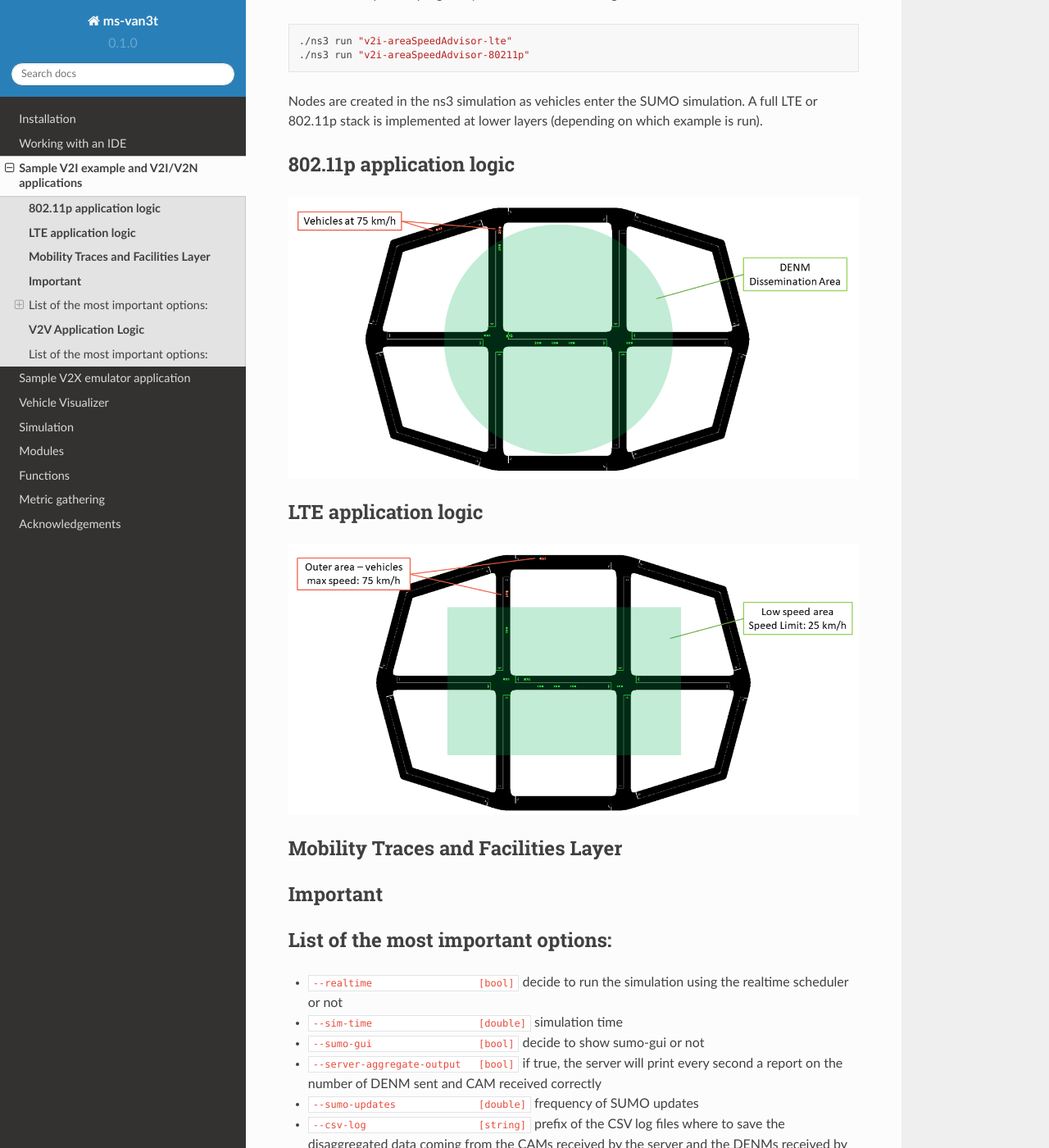
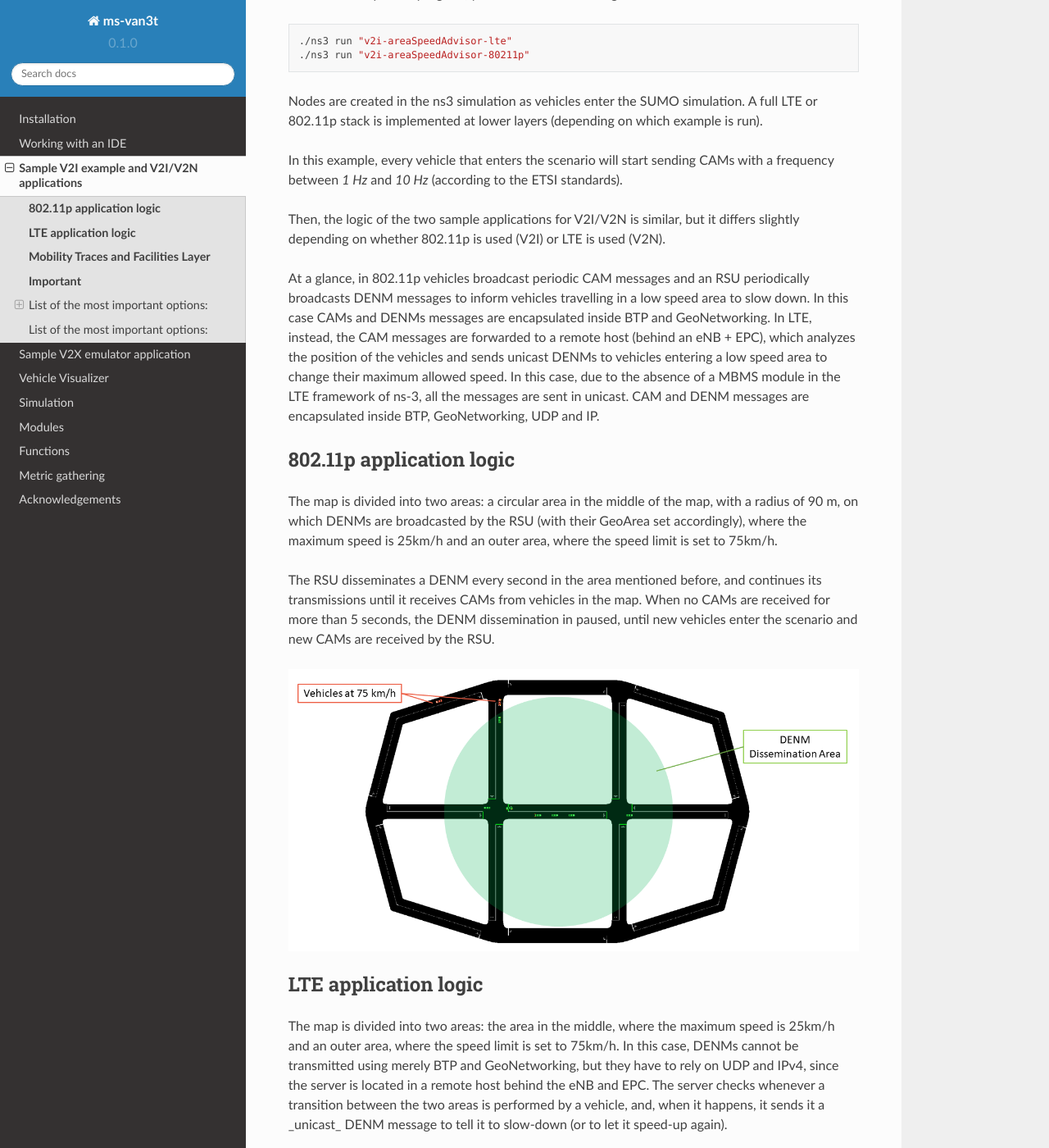
Before and after one commit to carlosrisma/doctutorial, a Sphinx documentation site: the page built from docs/source/Applications.rst, in a window 1280 px wide and 1400 px high, scrolled down 326 px. Shown: the whole window at 82% size. Built offline with Sphinx 7.4.7 and the Read the Docs theme 2.0.0, drawn with Linux system fonts in a browser that asks for light colours; some of the changed text lies outside the part shown.

Commit message:
Update Applications.rst

```diff
--- a/docs/source/Applications.rst
+++ b/docs/source/Applications.rst
@@ -18,18 +18,39 @@ To run the sample V2I program, you can use the following commands:
 Nodes are created in the ns3 simulation as vehicles enter the SUMO simulation.
 A full LTE or 802.11p stack is implemented at lower layers (depending on which example is run).
 
+In this example, every vehicle that enters the scenario will start sending CAMs with a frequency between *1 Hz* and *10 Hz* (according to the ETSI standards).
+
+Then, the logic of the two sample applications for V2I/V2N is similar, but it differs slightly depending on whether 802.11p is used (V2I) or LTE is used (V2N).
+
+At a glance, in 802.11p vehicles broadcast periodic CAM messages and an RSU periodically broadcasts DENM messages to inform vehicles travelling in a low speed area to slow down. In this case CAMs and DENMs messages are encapsulated inside BTP and GeoNetworking.
+In LTE, instead, the CAM messages are forwarded to a remote host (behind an eNB + EPC), which analyzes the position of the vehicles and sends unicast DENMs to vehicles entering a low speed area to change their maximum allowed speed. In this case, due to the absence of a MBMS module in the LTE framework of ns-3, all the messages are sent in unicast.
+CAM and DENM messages are encapsulated inside BTP, GeoNetworking, UDP and IP.
+
 **802.11p application logic**
 ------------------------------
+
+The map is divided into two areas: a circular area in the middle of the map, with a radius of 90 m, on which DENMs are broadcasted by the RSU (with their GeoArea set accordingly), where the maximum speed is 25km/h and an outer area, where the speed limit is set to 75km/h.
+
+The RSU disseminates a DENM every second in the area mentioned before, and continues its transmissions until it receives CAMs from vehicles in the map. When no CAMs are received for more than 5 seconds, the DENM dissemination in paused, until new vehicles enter the scenario and new CAMs are received by the RSU.
 
 .. image:: v2i-80211p.png
 
 **LTE application logic**
 ------------------------------
 
+The map is divided into two areas: the area in the middle, where the maximum speed is 25km/h and an outer area, where the speed limit is set to 75km/h. In this case, DENMs cannot be transmitted using merely BTP and GeoNetworking, but they have to rely on UDP and IPv4, since the server is located in a remote host behind the eNB and EPC. The server checks whenever a transition between the two areas is performed by a vehicle, and, when it happens, it sends it a _unicast_ DENM message to tell it to slow-down (or to let it speed-up again).
+
 .. image:: v2i-lte.png
 
 **Mobility Traces and Facilities Layer**
 ----------------------------------------
+
+The mobility trace is contained in the file `ns-3-dev/src/automotive/example/sumo_files_v2i_map/cars.rou.xml`.
+This SUMO map embeds some re-routers allowing the vehicles to continuously move in the map.
+
+The CAMs and DENMs dissemination logics are in the modules inside the `automotive/Facilities` folder while the application logic resides on (areaSpeedAdvisorClient80211p.cc/.h, areaSpeedAdvisorClientLTE.cc/.h) and (areaSpeedAdvisorServer80211p.cc/.h, areaSpeedAdvisorServerLTE.cc/.h) inside `automotive/Applications`.
+
+The user *IS NOT* expected to modify the code inside the "Facilities", "BTP" and "GeoNet" folders, but rather to use the ETSI Facilities Layer methods inside the application.
 
 **Important**
 --------------
@@ -37,12 +58,12 @@ A full LTE or 802.11p stack is implemented at lower layers (depending on which e
 List of the most important options:
 -----------------------------------
 
-* ``--realtime                  [bool]`` decide to run the simulation using the realtime scheduler or not
-* ``--sim-time                  [double]`` simulation time
-* ``--sumo-gui                  [bool]`` decide to show sumo-gui or not
-* ``--server-aggregate-output   [bool]`` if true, the server will print every second a report on the number of DENM sent and CAM received correctly
-* ``--sumo-updates              [double]`` frequency of SUMO updates
-* ``--csv-log                   [string]`` prefix of the CSV log files where to save the disaggregated data coming from the CAMs received by the server and the DENMs received by the vehicles
+* `` --realtime                  [bool]`` decide to run the simulation using the realtime scheduler or not
+* `` --sim-time                  [double]`` simulation time
+* `` --sumo-gui                  [bool]`` decide to show sumo-gui or not
+* `` --server-aggregate-output   [bool]`` if true, the server will print every second a report on the number of DENM sent and CAM received correctly
+* `` --sumo-updates              [double]`` frequency of SUMO updates
+* `` --csv-log                   [string]`` prefix of the CSV log files where to save the disaggregated data coming from the CAMs received by the server and the DENMs received by the vehicles
 
 Sample V2V example and V2V applications
 =======================================
@@ -64,16 +85,33 @@ To run the program:
 Nodes are created in the ns3 simulation as vehicle enters the SUMO simulation.
 A full NR-V2X, LTE-V2X or 802.11p stack is implemented at lower layers.
 
-**V2V Application Logic**
--------------------------
+In this example, every vehicle that enters the scenario will start sending CAMs with a frequency between *1 Hz* and *10 Hz* (according to the ETSI standards). The vehicles are divided into "passenger" vehicles (i.e., normal vehicles) and "emergency" vehicles.
+
+A CAM generated by an emergency vehicle will have the "StationType" Data Element (i.e. a field of the message) set to "specialVehicles".
+When normal vehicles receive these CAM messages from an emergency vehicle, they will check whether their heading is similar to the one of the emergency vehicle and which is their distance to the latter.
+
+If the heading is similar and the distance is small enough, it means that the emergency vehicle is approaching. In this case, the receiving vehicles will either slow down (if on a different lane than the one the emergency vehicle is travelling on) or change lane as soon as possible (speeding up for a little while, if necessary, when they are on the same lane as the emergency vehicle).
+
+When acting, in the SUMO GUI, vehicles will either turn orange (different lane --> slow down) or green (same lane --> clear path as soon as possible).
+
+The CAMs and DENMs dissemination logic are in the modules inside the `automotive/Facilities` folder while the application logic is inside emergencyVehicleAlert.cc/.h (in `automotive/Applications`).
+The user *IS NOT* expected to modify the code inside the "Facilities", "BTP" or "GeoNet" folders, but rather to use the ETSI Facilities Layer methods inside the application.
+
+The SUMO scenario comprehends a ring-like topology, with two directions and two lanes for each direction (with a total of 4 lanes).
+
+.. image:: v2v-road-topology.png
+
+The mobility trace is contained inside the file `automotive/example/sumo_files_v2v_map/cars.rou.xml`.
+
+The SUMO map also embeds some re-routers allowing the vehicles to continuously travel on the available road segments.
 
 .. image:: v2v-logic.png
 
 List of the most important options:
 -----------------------------------
 
-* ``--realtime                   [bool]`` decide to run the simulation using the realtime scheduler or not
-* ``--sim-time                   [double]`` simulation time
-* ``--sumo-gui                   [bool]`` decide to show sumo-gui or not
-* ``--sumo-updates               [double]`` frequency of SUMO updates
-* ``--csv-log:                   [string]`` prefix of the CSV log files where to save CAMs and DENMs disaggregated data and statistics
+* `` --realtime                   [bool]`` decide to run the simulation using the realtime scheduler or not
+* `` --sim-time                   [double]`` simulation time
+* `` --sumo-gui                   [bool]`` decide to show sumo-gui or not
+* `` --sumo-updates               [double]`` frequency of SUMO updates
+* `` --csv-log:                   [string]`` prefix of the CSV log files where to save CAMs and DENMs disaggregated data and statistics
```
